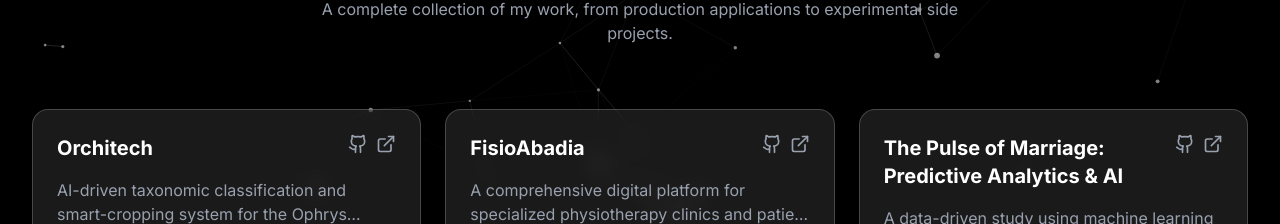
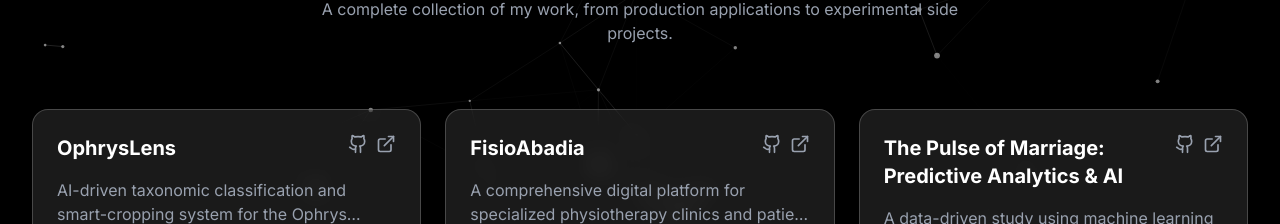
Before and after one commit to peptesta/portfolio, a Next.js app: page /projects in a window 1280 px wide. Shown: the part 163-387 px from the top of the page. Built offline with nearby package versions, Linux system fonts and the light colour scheme.

Commit message:
Projects Content Modified

```diff
--- a/src/content/projects.ts
+++ b/src/content/projects.ts
@@ -16,13 +16,13 @@ export interface Project {
 
 export const projects: Project[] = [
   {
-    slug: "orchitech-ai-botany",
-    title: "Orchitech",
+    slug: "ophryslens-ai-botany",
+    title: "OphrysLens",
     description: "AI-driven taxonomic classification and smart-cropping system for the Ophrys orchid genus.",
-    longDescription: "Orchitech is a professional-grade web ecosystem designed to bridge the gap between AI research and field botany. It leverages Deep Learning (Faster R-CNN & ResNet50) to automate the identification of Ophrys orchid species. The system features a 'Human-in-the-loop' interface that allows researchers to manually refine bounding boxes, compare classification strategies (6-Class vs. 1-vs-All), and visualize AI decision-making via Grad-CAM heatmaps.",
+    longDescription: "OphrysLens is a professional-grade web ecosystem designed to bridge the gap between AI research and field botany. It leverages Deep Learning (Faster R-CNN & ResNet50) to automate the identification of Ophrys orchid species. The system features a 'Human-in-the-loop' interface that allows researchers to manually refine bounding boxes, compare classification strategies (6-Class vs. 1-vs-All), and visualize AI decision-making via Grad-CAM heatmaps.",
     tags: ["Next.js", "TypeScript", "Python", "PyTorch", "Flask", "Docker"],
-    githubUrl: "https://github.com/peptesta/Orchitech",
-    liveUrl: "https://orchitech.vercel.app/",
+    githubUrl: "https://github.com/peptesta/OphrysLens",
+    liveUrl: "https://ophryslens.vercel.app/",
     featured: true,
     challenges: [
       "Mitigating background noise and clutter in natural environment (in-the-wild) photographs.",
```
